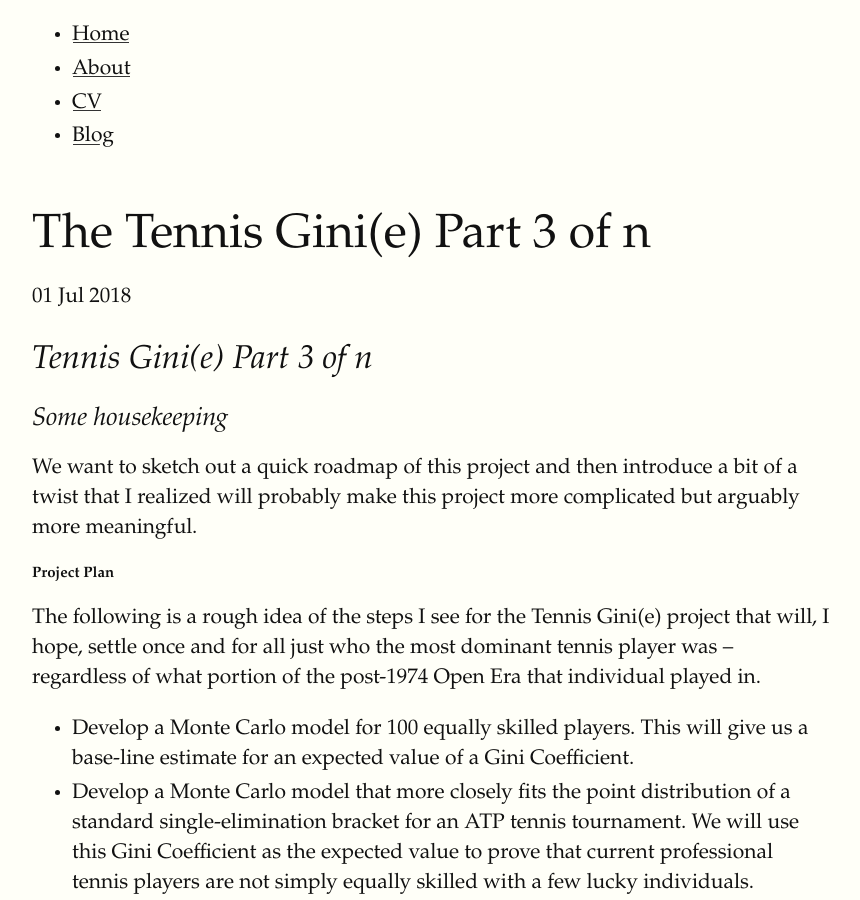
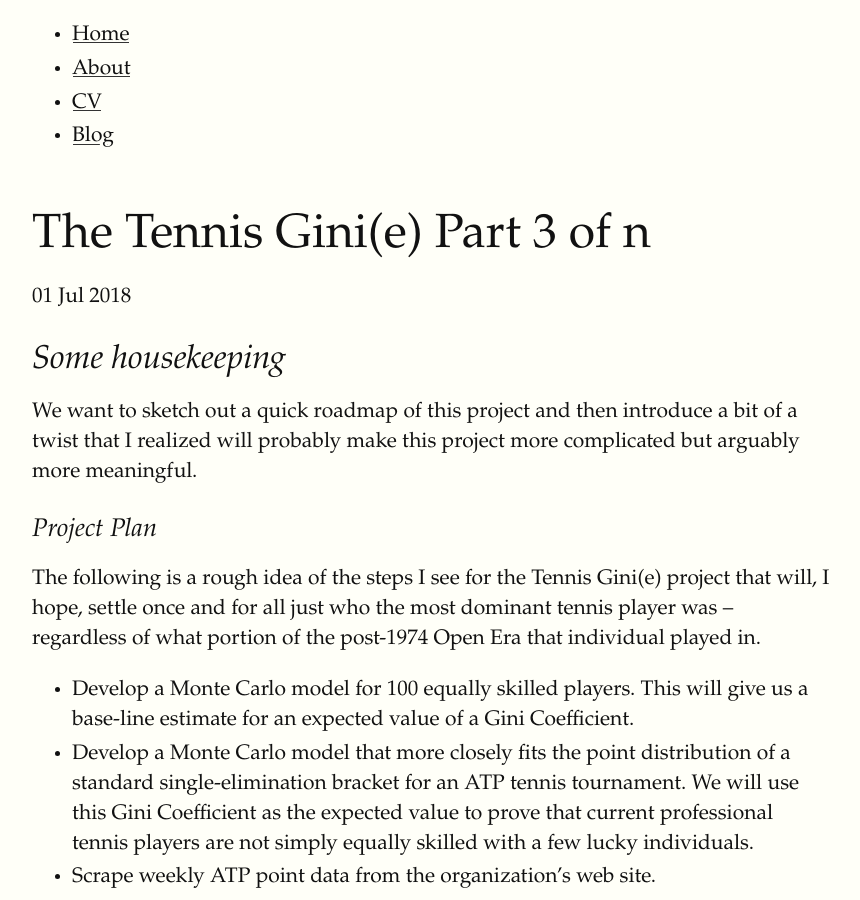
Before and after one commit to DavidErroll/DavidErroll.github.io, a Jekyll site: the page built from _posts/2018-07-01-Tennis-Gini(e)-Housekeeping.md, in a window 1280 px wide and 900 px high. Shown: the whole window, without its empty margins (128-988 px from the left). Built offline with Jekyll 4.4.1, drawn with Linux system fonts in a browser that asks for light colours; some web fonts are replaced.

Commit message:
Update 2018-07-01-Tennis-Gini(e)-Housekeeping.md

```diff
--- a/_posts/2018-07-01-Tennis-Gini(e)-Housekeeping.md
+++ b/_posts/2018-07-01-Tennis-Gini(e)-Housekeeping.md
@@ -4,16 +4,13 @@ title: "The Tennis Gini(e) Part 3 of n"
 date: 2018-07-01
 ---
 
-<h2>
-Tennis Gini(e) Part 3 of n
-</h2>
-<h3>Some housekeeping</h3>
+<h2>Some housekeeping</h2>
 <p>
 We want to sketch out a quick roadmap of this project and then introduce a bit of a twist that I realized will probably make this project more complicated but arguably more meaningful.
 </p>
-<h4>
+<h3>
 Project Plan
-</h4>
+</h3>
 <p>
 The following is a rough idea of the steps I see for the Tennis Gini(e) project that will, I hope, settle once and for all just who the most dominant tennis player was – regardless of what portion of the post-1974 Open Era that individual played in.
 </p>
@@ -34,10 +31,8 @@ The following is a rough idea of the steps I see for the Tennis Gini(e) project
 <li>a date selector so that we can identify a particular week, which will highlight that week’s Lorenze curve with Gini coefficient and list the ranked players, their points, and their weighted points; and</li>
 <li>perhaps the ability to simply fish around in the chart area.</li>
 </ul>
-</ul>
-</p>
 <p>
-<h4>Whose Gini metric is it?</h4>
+<h3>Whose Gini metric is it?</h3>
 </p>
 <p>
 One aspect of the Gini coefficient that we have to keep in mind is that it is a ratio of areas – and the ratio’s divisor is constant.  As a consequence of this, a functionally infinite number of sets of numbers that can give any since Gini result.  That is, two very different distributions can have the same Gini coefficient.
```
